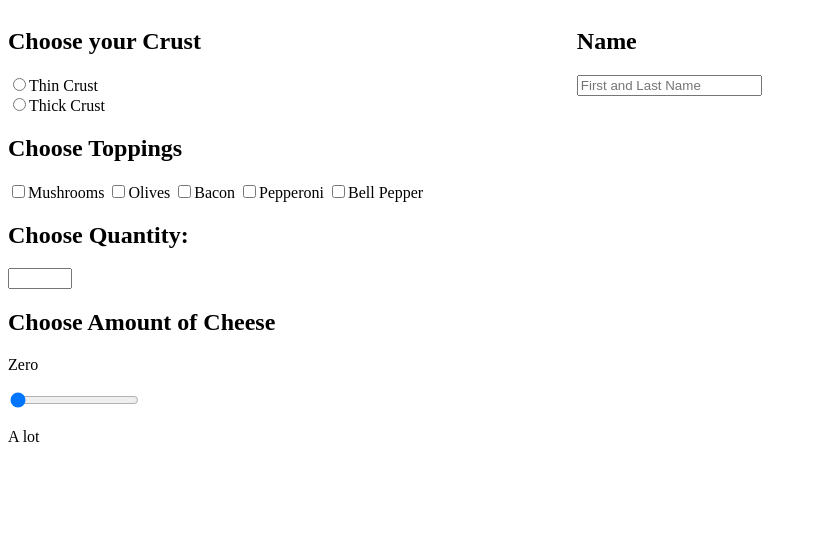
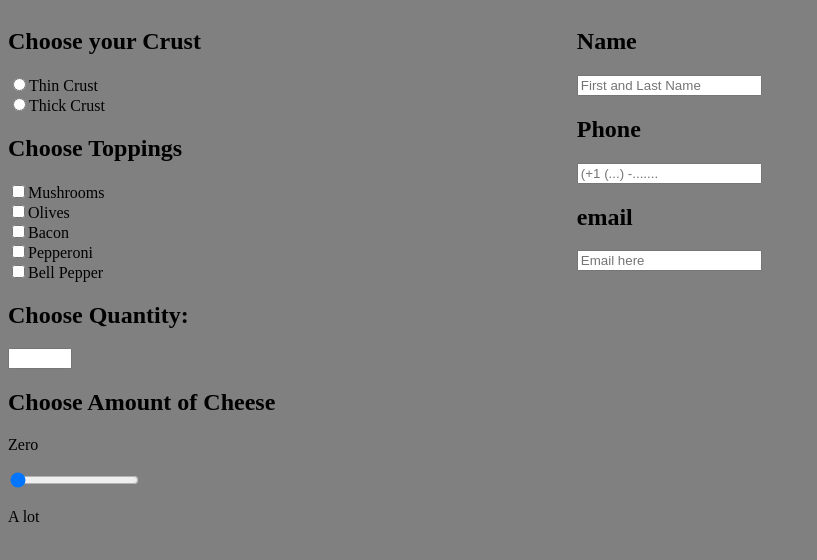
Before and after one commit to teikmeout/wdi_pizza_ecommerce, a website: page index.html in a window 1280 px wide. Shown: the whole page, without its empty margins (0-817 px from the left). Drawn offline with Linux system fonts and the light colour scheme.

Commit message:
added some html

```diff
--- a/css/styles.css
+++ b/css/styles.css
@@ -1,3 +1,6 @@
+body {
+background-color: grey;
+}
 .form {
   width: 45%;
   float: left;
--- a/index.html
+++ b/index.html
@@ -14,11 +14,11 @@
       <div id = "thin"><input type="radio" name="thin" value="thin">Thin Crust</div>
       <div id = "thick"><input type="radio" name="thick" value="thick">Thick Crust</div>
     <h2>Choose Toppings</h2>
-      <input type="checkbox" name="ingredients" value="Mushrooms">Mushrooms
-      <input type="checkbox" name="ingredients" value="Olives">Olives
-      <input type="checkbox" name="ingredients" value="Bacon">Bacon
-      <input type="checkbox" name="ingredients" value="Pepperoni">Pepperoni
-      <input type="checkbox" name="ingredients" value="Bell Pepper">Bell Pepper
+      <input type="checkbox" name="ingredients" value="Mushrooms">Mushrooms<br>
+      <input type="checkbox" name="ingredients" value="Olives">Olives<br>
+      <input type="checkbox" name="ingredients" value="Bacon">Bacon<br>
+      <input type="checkbox" name="ingredients" value="Pepperoni">Pepperoni<br>
+      <input type="checkbox" name="ingredients" value="Bell Pepper">Bell Pepper<br>
     <h2>Choose Quantity:</h2>
     <input type="number" name="points" min="1" max="100">
     <h2>Choose Amount of Cheese</h2>
@@ -29,7 +29,10 @@
 <form action="index_submit" method="post" accept-charset="utf-8">
       <h2>Name</h2>
         <input type="text" name="yourname" placeholder="First and Last Name">
-       <h2></h2>
+       <h2>Phone</h2>
+       <input type="tel" name="usertel" placeholder="(+1 (...) -.......">
+       <h2>email</h2>
+       <input type="email" name="email" placeholder="Email here">
 </div>
 </form>
 </body>
```
